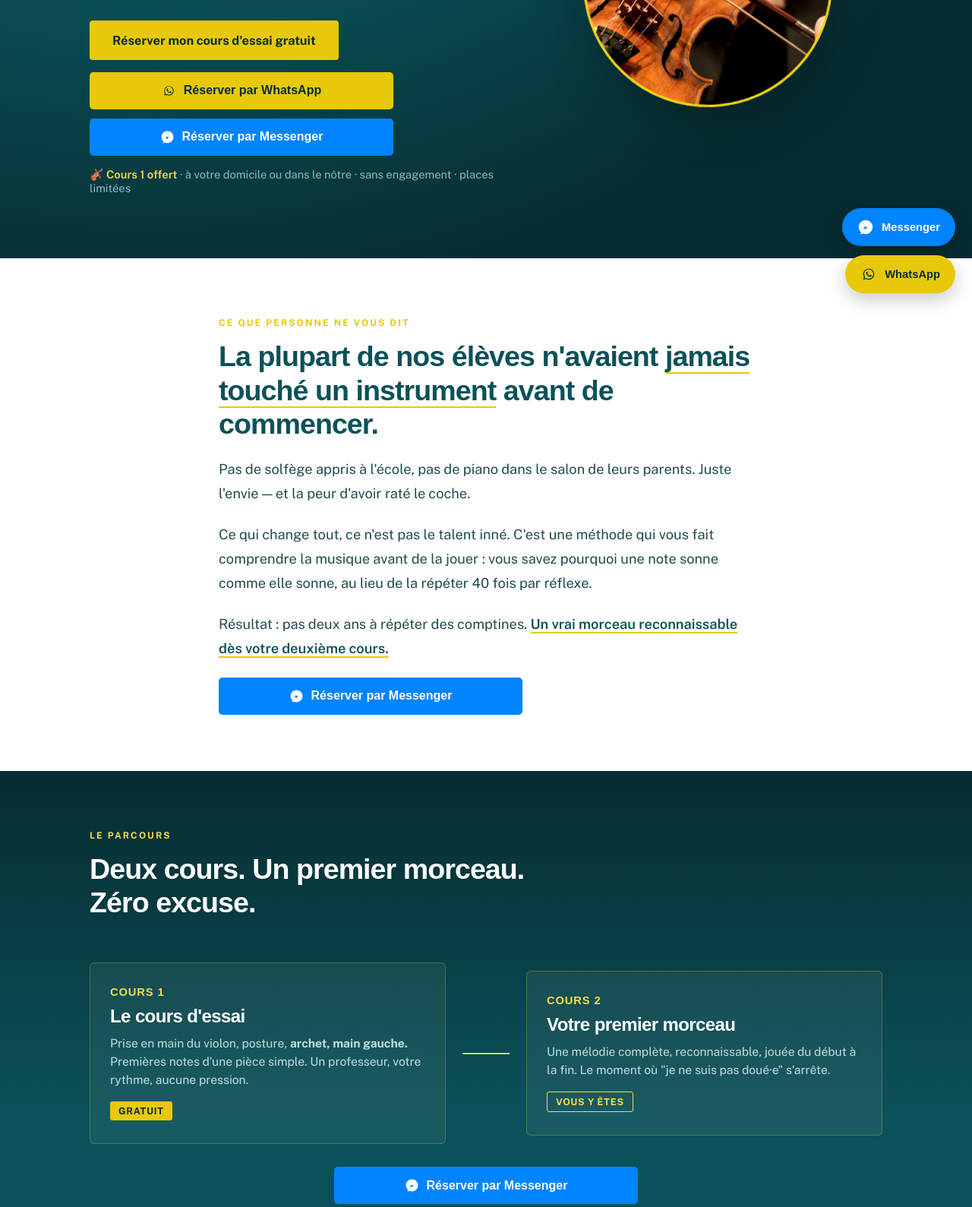
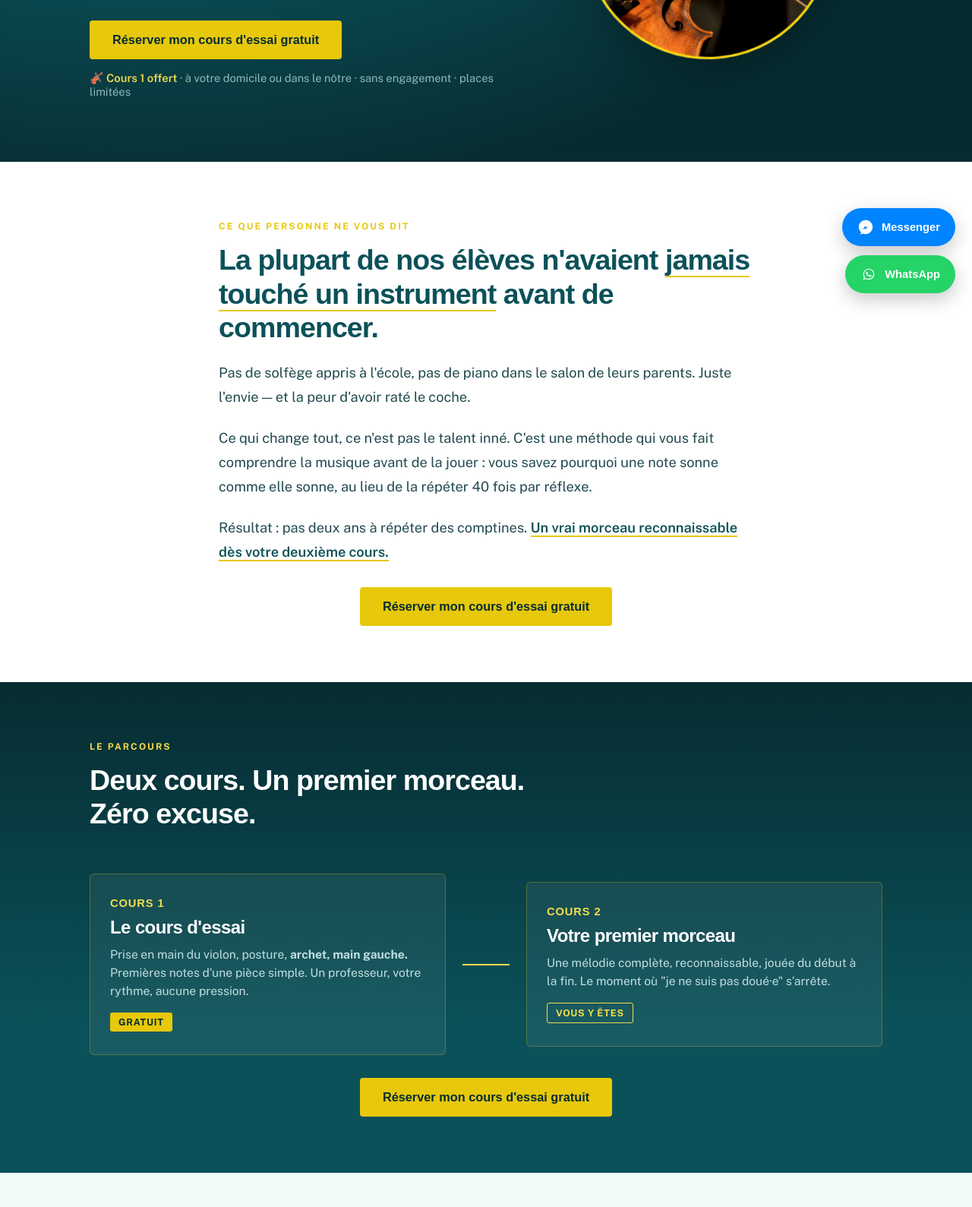
Before and after one commit to lviolinprof-hash/violinprof-hash.github.io, a plain HTML site: page index.html in a window 1280 px wide. Shown: the part 392-1981 px from the top of the page at 76% size. Drawn offline with nearby package versions, Linux system fonts and the light colour scheme; a web font is replaced by a local one.

Commit message:
Update index.html

```diff
--- a/index.html
+++ b/index.html
@@ -27,6 +27,7 @@
       --messenger-blue:#0084FF;
       --messenger-blue-dark:#0063CC;
       --whatsapp-green:#25D366;
+      --whatsapp-green-dark:#1DA851;
     }
     *{ box-sizing:border-box; }
     html{ scroll-behavior:smooth; }
@@ -92,6 +93,10 @@
       border-radius:4px;
       cursor:pointer;
       transition: background .2s ease, transform .2s ease;
+      text-decoration:none;
+      display:inline-flex;
+      align-items:center;
+      font-family:'Fahkwang',sans-serif;
     }
     .btn-primary:hover{ background:var(--gold-light); transform:translateY(-1px); }
     .micro-trust{ font-size:.92rem; color:var(--on-dark-faint); }
@@ -164,15 +169,15 @@
     .wa-card h3{ color:var(--on-dark); font-size:1.5rem; margin-bottom:10px; }
     .wa-card p{ color:var(--on-dark-soft); font-size:.98rem; line-height:1.55; margin:0 0 26px; }
 
-    /* --- BOTONES DE WHATSAPP --- */
+    /* --- BOTONES DE WHATSAPP (VERDE) --- */
     .btn-whatsapp{
       display:inline-flex;
       align-items:center;
       justify-content:center;
       gap:10px;
       width:100%;
-      background:var(--gold);
-      color:var(--teal-950);
+      background:var(--whatsapp-green);
+      color:white;
       border:none;
       padding:16px 20px;
       font-weight:700;
@@ -182,30 +187,10 @@
       text-decoration:none;
       transition: background .2s ease, transform .2s ease;
     }
-    .btn-whatsapp:hover{ background:var(--gold-light); transform:translateY(-1px); }
+    .btn-whatsapp:hover{ background:var(--whatsapp-green-dark); transform:translateY(-1px); }
     .btn-whatsapp svg{ width:20px; height:20px; flex-shrink:0; }
 
-    .btn-whatsapp-inline{
-      display:inline-flex;
-      align-items:center;
-      justify-content:center;
-      gap:10px;
-      background:var(--gold);
-      color:var(--teal-950);
-      border:none;
-      padding:15px 26px;
-      font-weight:700;
-      font-size:1rem;
-      font-family:'Fahkwang',sans-serif;
-      border-radius:5px;
-      cursor:pointer;
-      text-decoration:none;
-      transition: background .2s ease, transform .2s ease;
-    }
-    .btn-whatsapp-inline:hover{ background:var(--gold-light); transform:translateY(-1px); }
-    .btn-whatsapp-inline svg{ width:19px; height:19px; flex-shrink:0; }
-
-    /* --- BOTONES DE MESSENGER --- */
+    /* --- BOTONES DE MESSENGER (AZUL) --- */
     .btn-messenger{
       display:inline-flex;
       align-items:center;
@@ -226,31 +211,21 @@
     .btn-messenger:hover{ background:var(--messenger-blue-dark); transform:translateY(-1px); }
     .btn-messenger svg{ width:20px; height:20px; flex-shrink:0; }
 
-    .btn-messenger-inline{
-      display:inline-flex;
-      align-items:center;
-      justify-content:center;
-      gap:10px;
-      background:var(--messenger-blue);
-      color:white;
-      border:none;
-      padding:15px 26px;
-      font-weight:700;
-      font-size:1rem;
-      font-family:'Fahkwang',sans-serif;
-      border-radius:5px;
-      cursor:pointer;
-      text-decoration:none;
-      transition: background .2s ease, transform .2s ease;
-    }
-    .btn-messenger-inline:hover{ background:var(--messenger-blue-dark); transform:translateY(-1px); }
-    .btn-messenger-inline svg{ width:19px; height:19px; flex-shrink:0; }
-
     .btn-group{
       display:flex;
       flex-direction:column;
       gap:12px;
       margin-top:10px;
+    }
+
+    .btn-group-row{
+      display:flex;
+      gap:12px;
+      margin-top:10px;
+    }
+    .btn-group-row .btn-whatsapp,
+    .btn-group-row .btn-messenger{
+      flex:1;
     }
 
     /* --- BOTONES FLOTANTES --- */
@@ -265,7 +240,7 @@
       align-items:flex-end;
     }
 
-    .wa-float, .msg-float{
+    .wa-float{
       display:inline-flex;
       align-items:center;
       gap:10px;
@@ -277,19 +252,28 @@
       font-size:.92rem;
       box-shadow: 0 8px 24px rgba(0,0,0,.22);
       transition: transform .2s ease, box-shadow .2s ease, background .2s ease;
-    }
-    .wa-float{
-      background:var(--gold);
-      color:var(--teal-950);
+      background:var(--whatsapp-green);
+      color:white;
     }
     .wa-float:hover{
       transform:translateY(-2px);
       box-shadow:0 12px 28px rgba(0,0,0,.28);
-      background:var(--gold-light);
+      background:var(--whatsapp-green-dark);
     }
-    .wa-float svg{ width:22px; height:22px; flex-shrink:0; color:var(--teal-950); }
+    .wa-float svg{ width:22px; height:22px; flex-shrink:0; color:white; }
 
     .msg-float{
+      display:inline-flex;
+      align-items:center;
+      gap:10px;
+      padding:14px 20px;
+      border-radius:50px;
+      text-decoration:none;
+      font-family:'Fahkwang',sans-serif;
+      font-weight:600;
+      font-size:.92rem;
+      box-shadow: 0 8px 24px rgba(0,0,0,.22);
+      transition: transform .2s ease, box-shadow .2s ease, background .2s ease;
       background:var(--messenger-blue);
       color:white;
     }
@@ -307,17 +291,11 @@
       .wa-float, .msg-float{ padding:14px; border-radius:50%; }
     }
 
-    .wa-inline-block{
-      margin-top:34px;
+    .btn-center{
       display:flex;
-      flex-direction:column;
-      align-items:center;
-      gap:10px;
-      text-align:center;
+      justify-content:center;
+      margin-top:30px;
     }
-    .wa-inline-note{ font-size:.85rem; color:var(--ink-soft); }
-    .peg-section .wa-inline-note,
-    .peg-section .wa-inline-block{ color:var(--on-dark-soft); }
 
     footer{ background:var(--teal-950); color:var(--on-dark-faint); padding:34px 0; font-size:.86rem; text-align:center; }
 
@@ -334,6 +312,11 @@
     }
     @media(max-width:820px){
       .quote-grid{ grid-template-columns:1fr; }
+    }
+    @media(max-width:600px){
+      .btn-group-row{
+        flex-direction:column;
+      }
     }
     @media(prefers-reduced-motion:reduce){
       *, *::before, *::after{ animation:none !important; transition:none !important; }
@@ -356,22 +339,8 @@
         Vous jouez un vrai morceau dès votre 2ᵉ cours.
       </p>
       <div class="cta-row">
-        <button class="btn-primary" onclick="document.getElementById('reserver').scrollIntoView({behavior:'smooth'})">
+        <a class="btn-primary" href="#reserver">
           Réserver mon cours d'essai gratuit
-        </button>
-      </div>
-      <div class="btn-group" style="margin-top:16px; max-width:400px;">
-        <a class="btn-whatsapp-inline" href="https://wa.me/33783931284?text=Bonjour%20!%20Je%20souhaite%20r%C3%A9server%20mon%20cours%20d%27essai%20gratuit%20de%20violon%20%F0%9F%8E%BB" target="_blank" rel="noopener">
-          <svg viewBox="0 0 24 24" fill="currentColor" aria-hidden="true">
-            <path d="M17.6 6.32A7.85 7.85 0 0 0 12.05 4a7.94 7.94 0 0 0-6.9 11.9L4 20l4.2-1.1a7.9 7.9 0 0 0 3.85 1h.01A7.94 7.94 0 0 0 20 12.06a7.86 7.86 0 0 0-2.4-5.74Zm-5.55 12.2h-.01a6.6 6.6 0 0 1-3.36-.92l-.24-.14-2.5.65.67-2.44-.16-.25a6.58 6.58 0 0 1 10.2-8.24 6.53 6.53 0 0 1 1.94 4.66 6.6 6.6 0 0 1-6.54 6.68Zm3.6-4.93c-.2-.1-1.17-.58-1.35-.64-.18-.07-.31-.1-.44.1-.13.19-.5.64-.62.78-.11.13-.23.15-.42.05a5.4 5.4 0 0 1-1.6-.98 6 6 0 0 1-1.1-1.37c-.12-.2 0-.3.09-.4.09-.1.2-.23.3-.35.1-.11.13-.19.2-.32.06-.13.03-.24-.02-.34-.05-.1-.44-1.06-.6-1.45-.16-.38-.32-.33-.44-.33h-.37c-.13 0-.34.05-.52.24-.18.19-.68.66-.68 1.62s.7 1.88.8 2.01c.1.13 1.38 2.1 3.34 2.94.47.2.83.32 1.12.41.47.15.9.13 1.24.08.38-.06 1.17-.48 1.33-.94.16-.46.16-.86.11-.94-.05-.08-.18-.13-.38-.23Z"/>
-          </svg>
-          Réserver par WhatsApp
-        </a>
-        <a class="btn-messenger-inline" href="https://m.me/61550080681411?text=Bonjour%20!%20Je%20souhaite%20r%C3%A9server%20mon%20cours%20d%27essai%20gratuit%20de%20violon%20%F0%9F%8E%BB" target="_blank" rel="noopener">
-          <svg viewBox="0 0 24 24" fill="currentColor" aria-hidden="true">
-            <path d="M12 2C6.477 2 2 6.477 2 12c0 2.957 1.383 5.672 3.658 7.441L4 22.5l3.886-1.327A9.95 9.95 0 0 0 12 22c5.523 0 10-4.477 10-10S17.523 2 12 2zm.5 14.5L10 13.5l-3.5 2.5 5-5.5L13 12.5l3.5-2.5-5 5.5z"/>
-          </svg>
-          Réserver par Messenger
         </a>
       </div>
       <p class="micro-trust" style="margin-top:16px;">
@@ -403,13 +372,8 @@
       au lieu de la répéter 40 fois par réflexe.
     </p>
     <p>Résultat : pas deux ans à répéter des comptines. <mark>Un vrai morceau reconnaissable dès votre deuxième cours.</mark></p>
-    <div class="btn-group" style="max-width:400px; margin-top:20px;">
-      <a class="btn-messenger-inline" href="https://m.me/61550080681411?text=Bonjour%20!%20Je%20souhaite%20r%C3%A9server%20mon%20cours%20d%27essai%20gratuit%20de%20violon%20%F0%9F%8E%BB" target="_blank" rel="noopener">
-        <svg viewBox="0 0 24 24" fill="currentColor" aria-hidden="true" style="width:19px;height:19px;">
-          <path d="M12 2C6.477 2 2 6.477 2 12c0 2.957 1.383 5.672 3.658 7.441L4 22.5l3.886-1.327A9.95 9.95 0 0 0 12 22c5.523 0 10-4.477 10-10S17.523 2 12 2zm.5 14.5L10 13.5l-3.5 2.5 5-5.5L13 12.5l3.5-2.5-5 5.5z"/>
-        </svg>
-        Réserver par Messenger
-      </a>
+    <div class="btn-center">
+      <a class="btn-primary" href="#reserver">Réserver mon cours d'essai gratuit</a>
     </div>
   </div>
 </section>
@@ -436,13 +400,8 @@
         <span class="peg-tag win">Vous y êtes</span>
       </div>
     </div>
-    <div class="btn-group" style="max-width:400px; margin:30px auto 0;">
-      <a class="btn-messenger-inline" href="https://m.me/61550080681411?text=Bonjour%20!%20Je%20souhaite%20r%C3%A9server%20mon%20cours%20d%27essai%20gratuit%20de%20violon%20%F0%9F%8E%BB" target="_blank" rel="noopener">
-        <svg viewBox="0 0 24 24" fill="currentColor" aria-hidden="true" style="width:19px;height:19px;">
-          <path d="M12 2C6.477 2 2 6.477 2 12c0 2.957 1.383 5.672 3.658 7.441L4 22.5l3.886-1.327A9.95 9.95 0 0 0 12 22c5.523 0 10-4.477 10-10S17.523 2 12 2zm.5 14.5L10 13.5l-3.5 2.5 5-5.5L13 12.5l3.5-2.5-5 5.5z"/>
-        </svg>
-        Réserver par Messenger
-      </a>
+    <div class="btn-center">
+      <a class="btn-primary" href="#reserver">Réserver mon cours d'essai gratuit</a>
     </div>
   </div>
 </section>
@@ -466,13 +425,8 @@
         <div class="who">Sophie, 36 ans — élève depuis 5 mois</div>
       </div>
     </div>
-    <div class="btn-group" style="max-width:400px; margin:30px auto 0;">
-      <a class="btn-messenger-inline" href="https://m.me/61550080681411?text=Bonjour%20!%20Je%20souhaite%20r%C3%A9server%20mon%20cours%20d%27essai%20gratuit%20de%20violon%20%F0%9F%8E%BB" target="_blank" rel="noopener">
-        <svg viewBox="0 0 24 24" fill="currentColor" aria-hidden="true" style="width:19px;height:19px;">
-          <path d="M12 2C6.477 2 2 6.477 2 12c0 2.957 1.383 5.672 3.658 7.441L4 22.5l3.886-1.327A9.95 9.95 0 0 0 12 22c5.523 0 10-4.477 10-10S17.523 2 12 2zm.5 14.5L10 13.5l-3.5 2.5 5-5.5L13 12.5l3.5-2.5-5 5.5z"/>
-        </svg>
-        Réserver par Messenger
-      </a>
+    <div class="btn-center">
+      <a class="btn-primary" href="#reserver">Réserver mon cours d'essai gratuit</a>
     </div>
   </div>
 </section>
@@ -502,13 +456,8 @@
       <summary>Où se déroulent les cours ? <span class="plus">+</span></summary>
       <p>Les cours peuvent avoir lieu à votre domicile ou dans le nôtre, avec un professeur. Des cours en ligne sont également possibles. Les cours en petit groupe ou en individuel sont proposés selon les disponibilités.</p>
     </details>
-    <div class="btn-group" style="max-width:400px; margin:30px auto 0;">
-      <a class="btn-messenger-inline" href="https://m.me/61550080681411?text=Bonjour%20!%20Je%20souhaite%20r%C3%A9server%20mon%20cours%20d%27essai%20gratuit%20de%20violon%20%F0%9F%8E%BB" target="_blank" rel="noopener">
-        <svg viewBox="0 0 24 24" fill="currentColor" aria-hidden="true" style="width:19px;height:19px;">
-          <path d="M12 2C6.477 2 2 6.477 2 12c0 2.957 1.383 5.672 3.658 7.441L4 22.5l3.886-1.327A9.95 9.95 0 0 0 12 22c5.523 0 10-4.477 10-10S17.523 2 12 2zm.5 14.5L10 13.5l-3.5 2.5 5-5.5L13 12.5l3.5-2.5-5 5.5z"/>
-        </svg>
-        Réserver par Messenger
-      </a>
+    <div class="btn-center">
+      <a class="btn-primary" href="#reserver">Réserver mon cours d'essai gratuit</a>
     </div>
   </div>
 </section>
@@ -532,21 +481,21 @@
       <div class="wa-eyebrow">Choisissez votre canal</div>
       <h3>Réservez en 1 clic</h3>
       <p>Un message, votre créneau préféré, et c'est réservé.</p>
-      <div class="btn-group">
+      <div class="btn-group-row">
         <a class="btn-whatsapp" href="https://wa.me/33783931284?text=Bonjour%20!%20Je%20souhaite%20r%C3%A9server%20mon%20cours%20d%27essai%20gratuit%20de%20violon%20%F0%9F%8E%BB" target="_blank" rel="noopener">
           <svg viewBox="0 0 24 24" fill="currentColor" aria-hidden="true">
             <path d="M17.6 6.32A7.85 7.85 0 0 0 12.05 4a7.94 7.94 0 0 0-6.9 11.9L4 20l4.2-1.1a7.9 7.9 0 0 0 3.85 1h.01A7.94 7.94 0 0 0 20 12.06a7.86 7.86 0 0 0-2.4-5.74Zm-5.55 12.2h-.01a6.6 6.6 0 0 1-3.36-.92l-.24-.14-2.5.65.67-2.44-.16-.25a6.58 6.58 0 0 1 10.2-8.24 6.53 6.53 0 0 1 1.94 4.66 6.6 6.6 0 0 1-6.54 6.68Zm3.6-4.93c-.2-.1-1.17-.58-1.35-.64-.18-.07-.31-.1-.44.1-.13.19-.5.64-.62.78-.11.13-.23.15-.42.05a5.4 5.4 0 0 1-1.6-.98 6 6 0 0 1-1.1-1.37c-.12-.2 0-.3.09-.4.09-.1.2-.23.3-.35.1-.11.13-.19.2-.32.06-.13.03-.24-.02-.34-.05-.1-.44-1.06-.6-1.45-.16-.38-.32-.33-.44-.33h-.37c-.13 0-.34.05-.52.24-.18.19-.68.66-.68 1.62s.7 1.88.8 2.01c.1.13 1.38 2.1 3.34 2.94.47.2.83.32 1.12.41.47.15.9.13 1.24.08.38-.06 1.17-.48 1.33-.94.16-.46.16-.86.11-.94-.05-.08-.18-.13-.38-.23Z"/>
           </svg>
-          Réserver par WhatsApp
+          WhatsApp
         </a>
         <a class="btn-messenger" href="https://m.me/61550080681411?text=Bonjour%20!%20Je%20souhaite%20r%C3%A9server%20mon%20cours%20d%27essai%20gratuit%20de%20violon%20%F0%9F%8E%BB" target="_blank" rel="noopener">
           <svg viewBox="0 0 24 24" fill="currentColor" aria-hidden="true">
             <path d="M12 2C6.477 2 2 6.477 2 12c0 2.957 1.383 5.672 3.658 7.441L4 22.5l3.886-1.327A9.95 9.95 0 0 0 12 22c5.523 0 10-4.477 10-10S17.523 2 12 2zm.5 14.5L10 13.5l-3.5 2.5 5-5.5L13 12.5l3.5-2.5-5 5.5z"/>
           </svg>
-          Réserver par Messenger
+          Messenger
         </a>
       </div>
-      <p class="wa-note">Réponse sous 24h, sans engagement.</p>
+      <p class="wa-note" style="color:var(--on-dark-faint); font-size:.8rem; margin-top:14px;">Réponse sous 24h, sans engagement.</p>
     </div>
   </div>
 </section>
```
